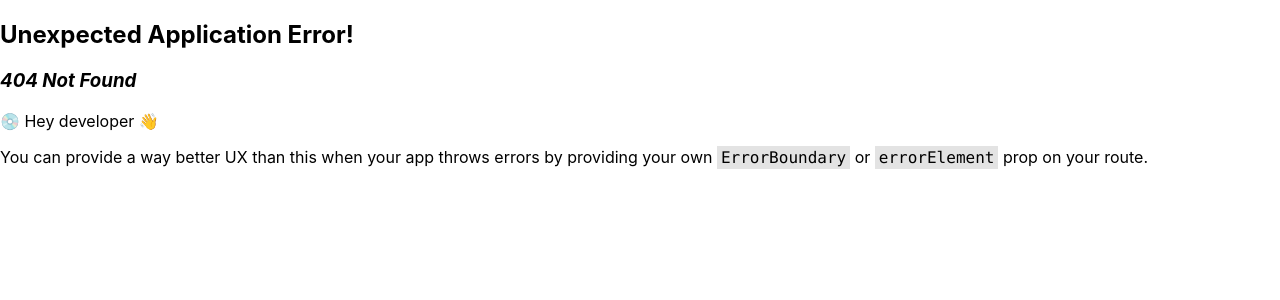
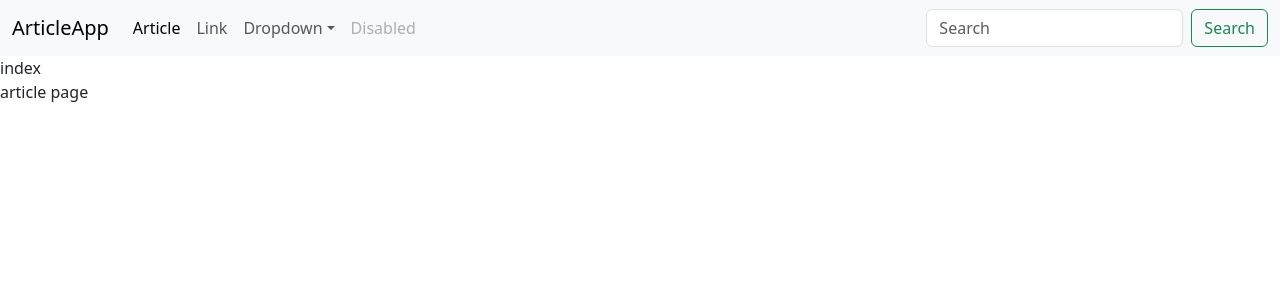
Before and after one commit to toranzam/article-react, a React (Create React App) app: page /article in a window 1280 px wide. Before the commit this address had no page. Shown: the top 300 px of the page. Built offline with nearby package versions, Linux system fonts and the light colour scheme.

Commit message:
UPDATE router 설정

```diff
--- a/package.json
+++ b/package.json
@@ -6,6 +6,7 @@
     "@testing-library/jest-dom": "^5.17.0",
     "@testing-library/react": "^13.4.0",
     "@testing-library/user-event": "^13.5.0",
+    "bootstrap": "^5.3.2",
     "react": "^18.2.0",
     "react-dom": "^18.2.0",
     "react-router-dom": "^6.22.0",
--- a/src/App.js
+++ b/src/App.js
@@ -1,7 +1,7 @@
-import logo from './logo.svg';
-import './App.css';
+// import './App.css';
 import {RouterProvider} from "react-router-dom";
 import root from "./router/root";
+import 'bootstrap/dist/css/bootstrap.min.css';
 
 function App() {
   return (
--- /dev/null
+++ b/src/components/menu/NavBarComponent.js
@@ -0,0 +1,50 @@
+import React from 'react';
+import {Link} from "react-router-dom";
+
+function NavBarComponent(props) {
+    return (
+        <nav className="navbar navbar-expand-lg bg-body-tertiary">
+            <div className="container-fluid">
+                <Link to={'../'} className="navbar-brand" href="#">ArticleApp</Link>
+                <button className="navbar-toggler" type="button" data-bs-toggle="collapse"
+                        data-bs-target="#navbarSupportedContent" aria-controls="navbarSupportedContent"
+                        aria-expanded="false" aria-label="Toggle navigation">
+                    <span className="navbar-toggler-icon"></span>
+                </button>
+                <div className="collapse navbar-collapse" id="navbarSupportedContent">
+                    <ul className="navbar-nav me-auto mb-2 mb-lg-0">
+                        <li className="nav-item">
+                            <Link to={'/article'} className="nav-link active" aria-current="page" href="#">Article</Link>
+                        </li>
+                        <li className="nav-item">
+                            <a className="nav-link" href="#">Link</a>
+                        </li>
+                        <li className="nav-item dropdown">
+                            <a className="nav-link dropdown-toggle" href="#" role="button" data-bs-toggle="dropdown"
+                               aria-expanded="false">
+                                Dropdown
+                            </a>
+                            <ul className="dropdown-menu">
+                                <li><a className="dropdown-item" href="#">Action</a></li>
+                                <li><a className="dropdown-item" href="#">Another action</a></li>
+                                <li>
+                                    <hr className="dropdown-divider"/>
+                                </li>
+                                <li><a className="dropdown-item" href="#">Something else here</a></li>
+                            </ul>
+                        </li>
+                        <li className="nav-item">
+                            <a className="nav-link disabled" aria-disabled="true">Disabled</a>
+                        </li>
+                    </ul>
+                    <form className="d-flex" role="search">
+                        <input className="form-control me-2" type="search" placeholder="Search" aria-label="Search"/>
+                        <button className="btn btn-outline-success" type="submit">Search</button>
+                    </form>
+                </div>
+            </div>
+        </nav>
+    );
+}
+
+export default NavBarComponent;
--- /dev/null
+++ b/src/layouts/BasicLayout.js
@@ -0,0 +1,15 @@
+import React from 'react';
+import NavBarComponent from "../components/menu/NavBarComponent";
+
+function BasicLayout({children}) {
+    return (
+        <>
+            <NavBarComponent/>
+            {children}
+
+
+        </>
+    );
+}
+
+export default BasicLayout;
--- a/src/pages/MainPage.js
+++ b/src/pages/MainPage.js
@@ -1,8 +1,15 @@
 import React from 'react';
+import BasicLayout from "../layouts/BasicLayout";
 
 function MainPage(props) {
     return (
-        <div>helloWorld</div>
+        <BasicLayout>
+            <div className={'container p-5 d-flex justify-content-center'}>
+                        <h1>안녕하세요!</h1>
+            </div>
+
+
+        </BasicLayout>
     );
 }
 
--- /dev/null
+++ b/src/pages/article/ArticleDetailPage.js
@@ -0,0 +1,10 @@
+import React from 'react';
+
+function ArticleDetailPage(props) {
+    return (
+        <div>article Detail</div>
+    );
+
+}
+
+export default ArticleDetailPage;
--- /dev/null
+++ b/src/pages/article/ArticleListPage.js
@@ -0,0 +1,9 @@
+import React from 'react';
+
+function ArticleListPage(props) {
+    return (
+        <div>article page</div>
+    );
+}
+
+export default ArticleListPage;
--- /dev/null
+++ b/src/pages/article/IndexPage.js
@@ -0,0 +1,15 @@
+import React from 'react';
+import BasicLayout from "../../layouts/BasicLayout";
+import {Outlet} from "react-router-dom";
+
+function IndexPage(props) {
+    return (
+        <BasicLayout>
+            index
+            <Outlet/>
+
+        </BasicLayout>
+    );
+}
+
+export default IndexPage;
--- /dev/null
+++ b/src/router/articleRouter.js
@@ -0,0 +1,24 @@
+import {lazy, Suspense} from "react";
+import ArticleDetailPage from "../pages/article/ArticleDetailPage";
+
+const Loading = <div>Loading...</div>
+const List = lazy(() => import('../pages/article/ArticleListPage') )
+const Detail = lazy(() => import('../pages/article/ArticleDetailPage'))
+
+
+const articleRouter = () => {
+
+    return [
+        {
+            path: '',
+            element: <Suspense fallback={Loading}><List/></Suspense>
+        }
+        ,
+        {
+            path: ':id',
+            element: <Suspense fallback={Loading}><Detail/></Suspense>
+        }
+    ]
+}
+
+export default articleRouter
--- a/src/router/root.js
+++ b/src/router/root.js
@@ -1,8 +1,10 @@
 import {createBrowserRouter} from "react-router-dom";
 import {lazy, Suspense} from "react";
+import articleRouter from "./articleRouter";
 
 const Loading = <div>Loading...</div>
 const Main = lazy(() => import ('../pages/MainPage'))
+const ArticleIndex = lazy(() => import('../pages/article/IndexPage'))
 
 
 
@@ -10,6 +12,11 @@
     {
         path: '',
         element: <Suspense fallback={Loading}><Main/></Suspense>
+    },
+    {
+        path:'article',
+        element: <Suspense fallback={Loading}><ArticleIndex/></Suspense>,
+        children: articleRouter()
     }
 
 ])
```
Also changed, not shown: 1 other file (tests, documents, lock files or other folders).
